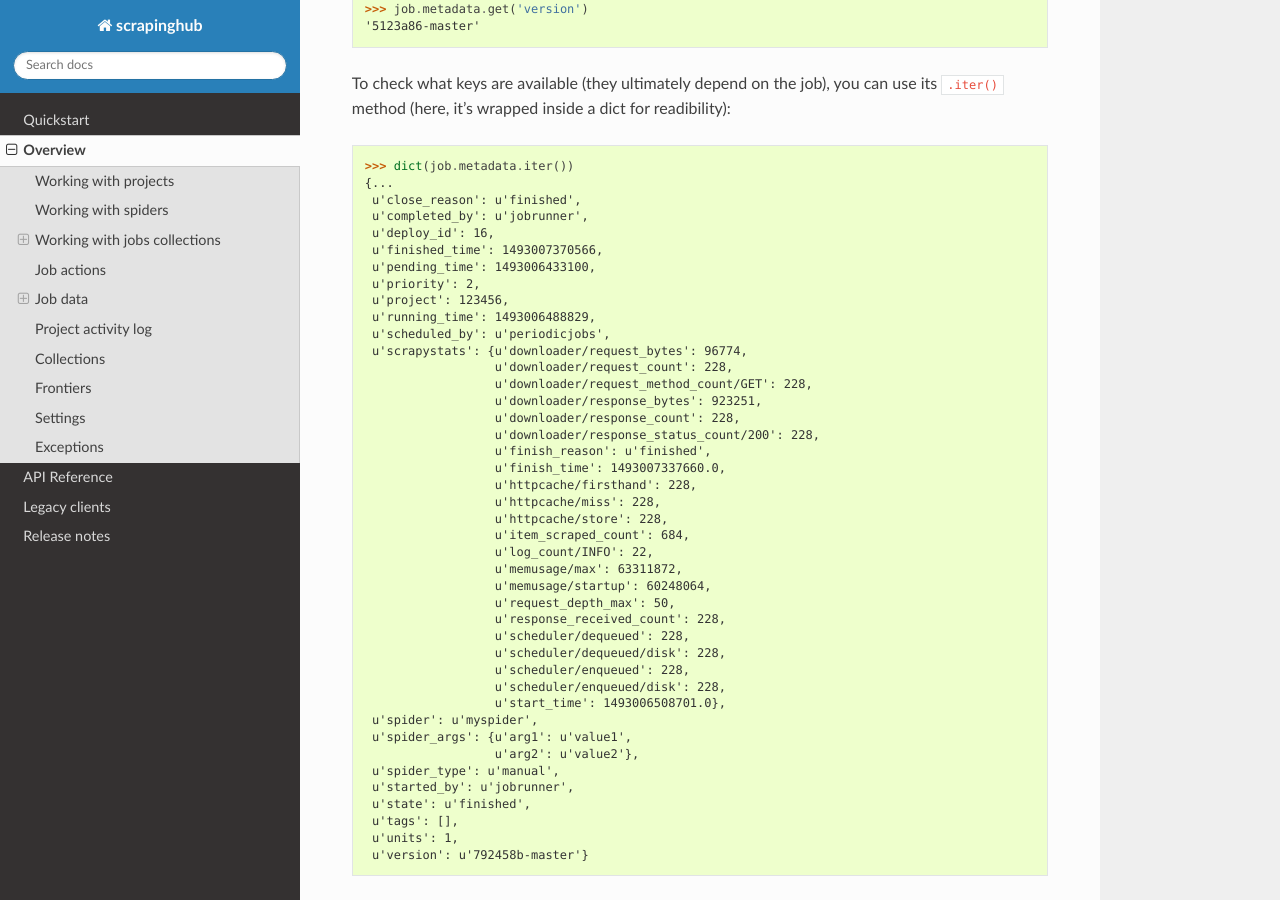
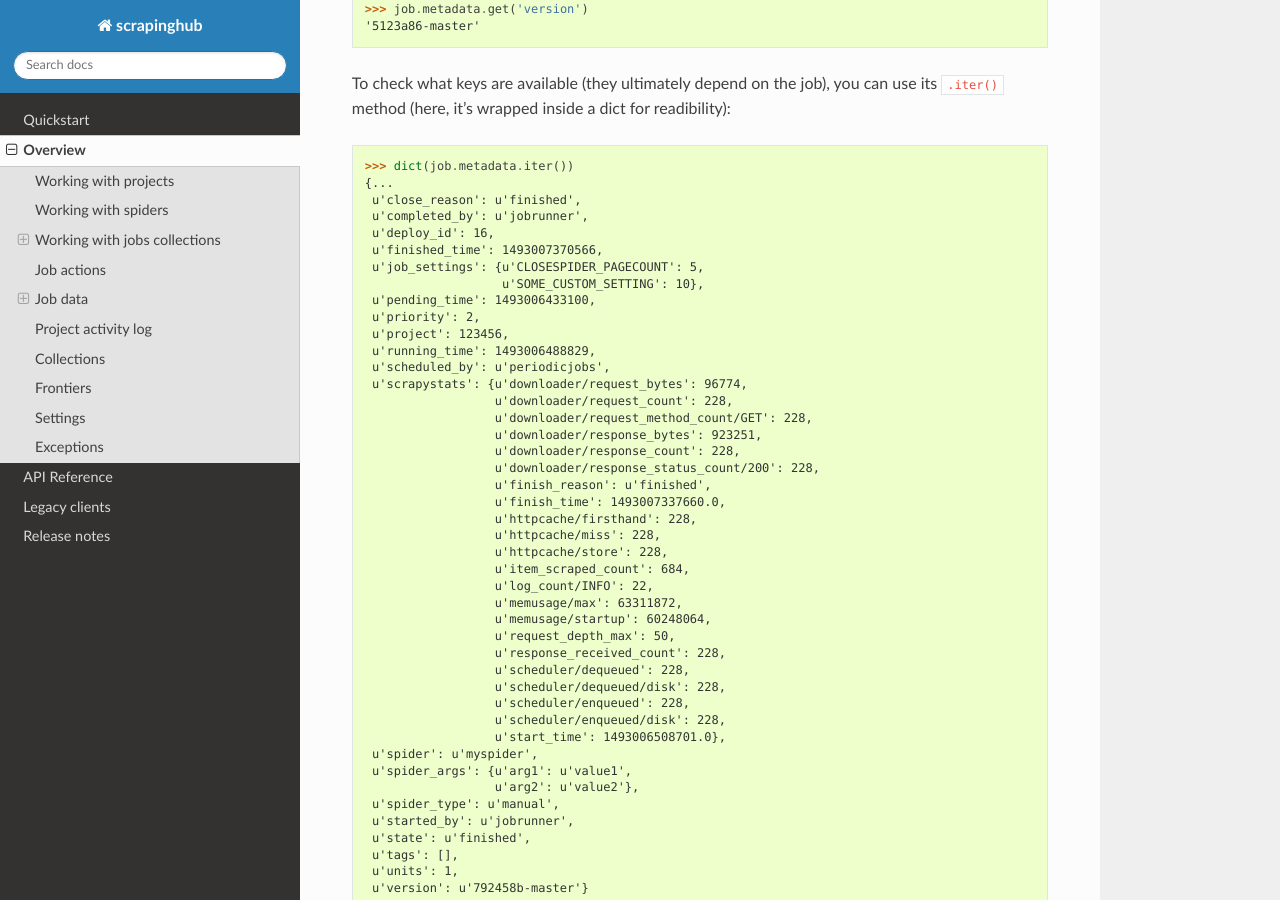
Before and after one commit to scrapinghub/python-scrapinghub, a Sphinx documentation site: the page built from docs/client/overview.rst, in a window 1280 px wide and 900 px high, scrolled down 7790 px. Built offline with Sphinx 7.4.7 and the Read the Docs theme 2.0.0, drawn with Linux system fonts in a browser that asks for light colours.

Commit message:
Job metadata may contain per-job settings (resolves #84)

```diff
--- a/docs/client/overview.rst
+++ b/docs/client/overview.rst
@@ -382,6 +382,8 @@ you can use its ``.iter()`` method (here, it's wrapped inside a dict for readibi
      u'completed_by': u'jobrunner',
      u'deploy_id': 16,
      u'finished_time': 1493007370566,
+     u'job_settings': {u'CLOSESPIDER_PAGECOUNT': 5,
+                       u'SOME_CUSTOM_SETTING': 10},
      u'pending_time': 1493006433100,
      u'priority': 2,
      u'project': 123456,
```
